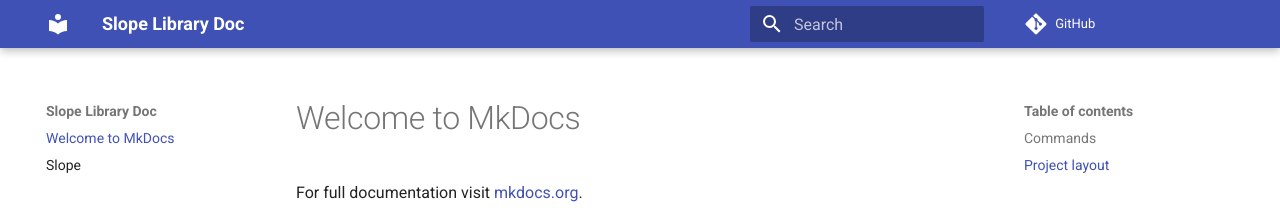
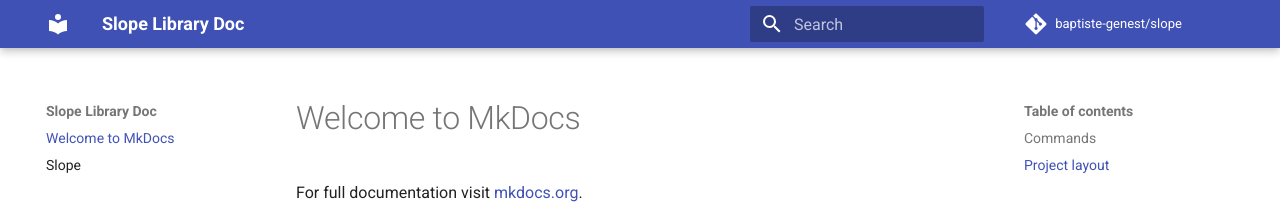
Before and after one commit to SlopeDoc/SlopeDoc.github.io, an MkDocs documentation site: the page built from docs/index.md, in a window 1280 px wide. Shown: the top 208 px of the page. Built offline with MkDocs 1.6.1 and Material for MkDocs 9.7.7, drawn with Linux system fonts in a browser that asks for light colours; comment, search, counter and statistics services are not loaded.

Commit message:
init mkdocs

```diff
--- a/mkdocs.yml
+++ b/mkdocs.yml
@@ -1,6 +1,7 @@
 site_name: Slope Library Doc
 site_url: https://slopedoc.github.io/site
 repo_url: https://github.com/baptiste-genest/slope
+repo_name: baptiste-genest/slope
 theme:
   name: material
   icon:
```
